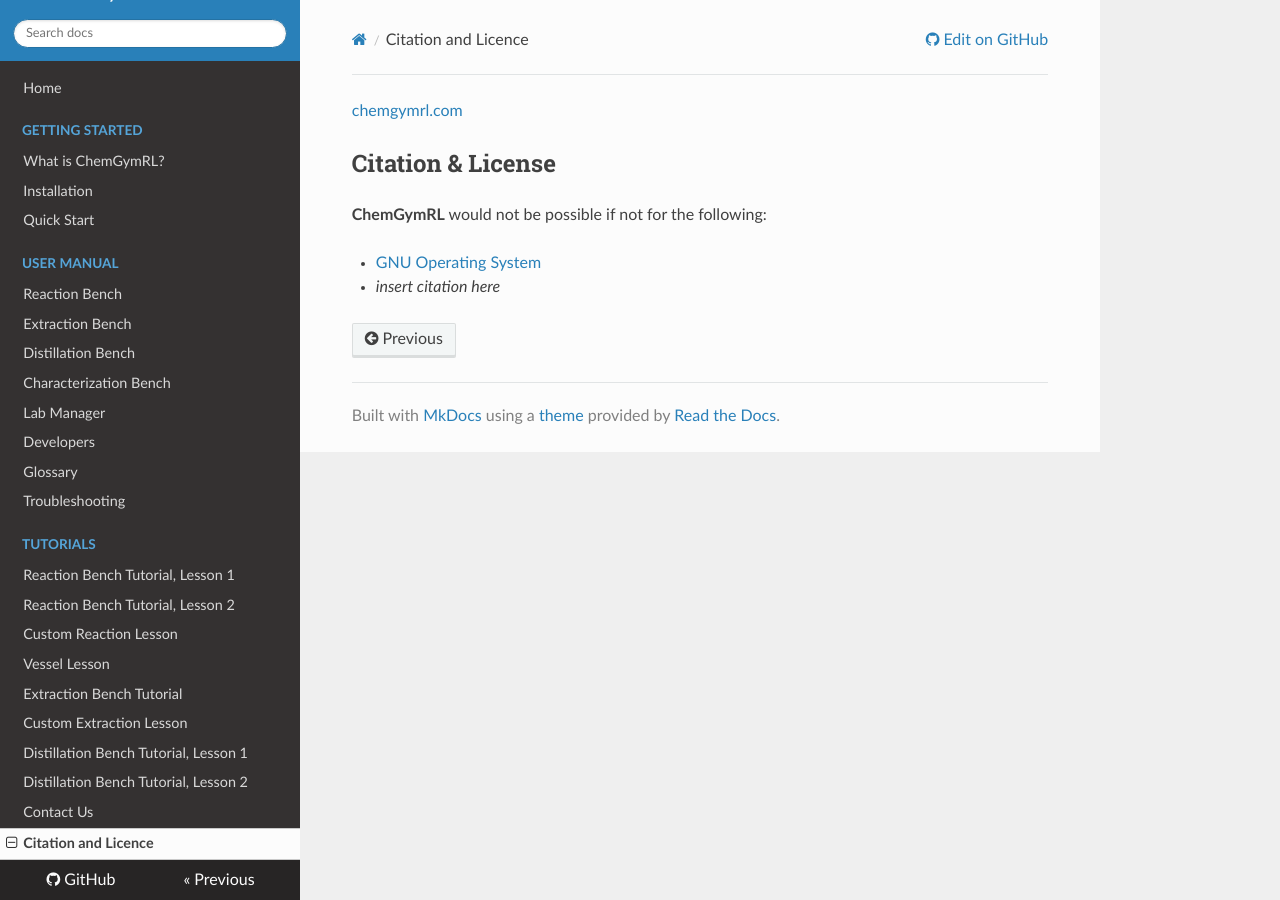
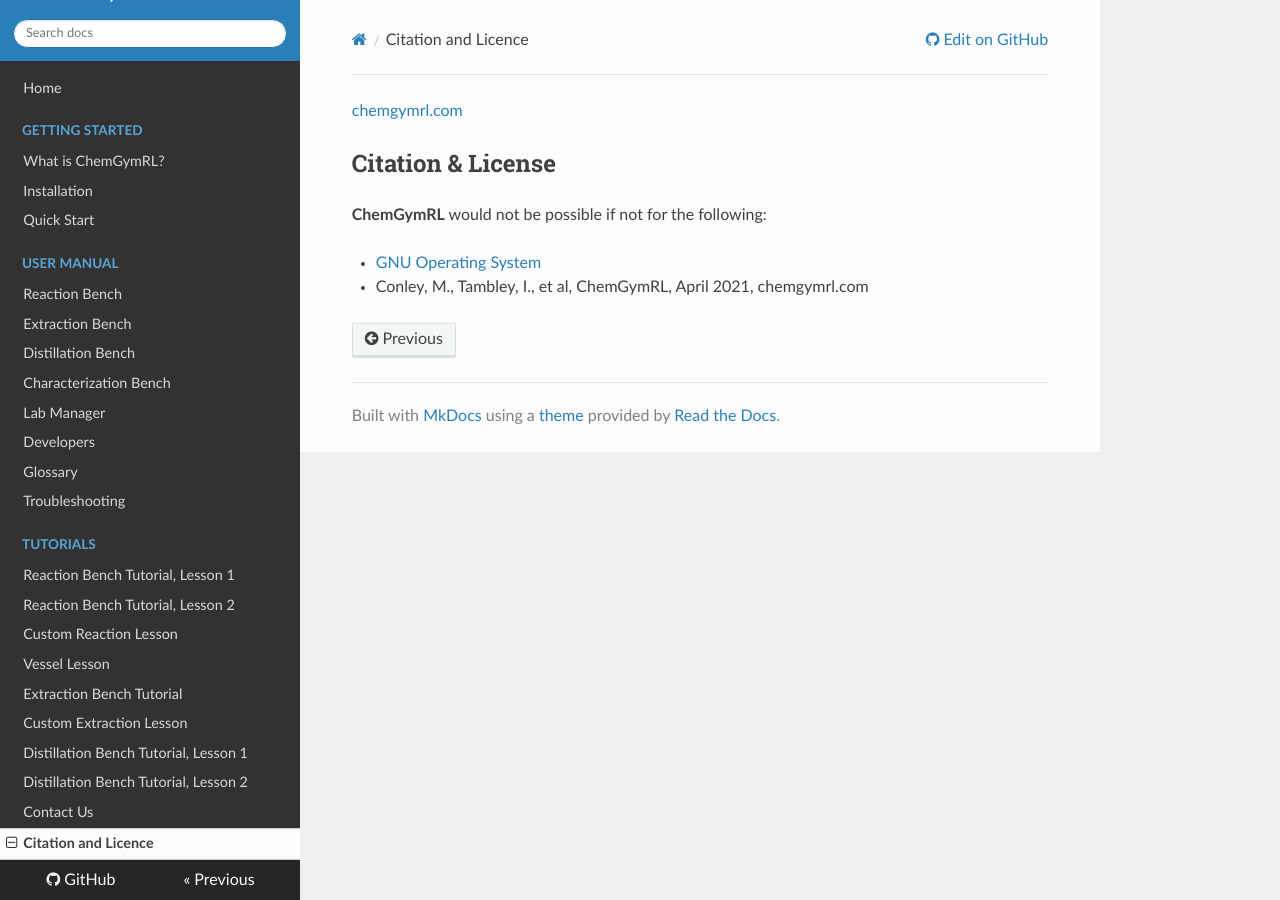
Before and after one commit to chemgymrl/chemgymrl, an MkDocs documentation site: the page built from docs/License.md, in a window 1280 px wide. Built offline with MkDocs 1.6.1, drawn with Linux system fonts in a browser that asks for light colours; nearby versions of some CDN libraries.

Commit message:
added citation

```diff
--- a/docs/License.md
+++ b/docs/License.md
@@ -5,4 +5,4 @@
 **ChemGymRL** would not be possible if not for the following:
 
 * [GNU Operating System](http://www.gnu.org/licenses/quick-guide-gplv3.en.html)
-* *insert citation here*
+* Conley, M., Tambley, I., et al, ChemGymRL, April 2021, chemgymrl.com
```
